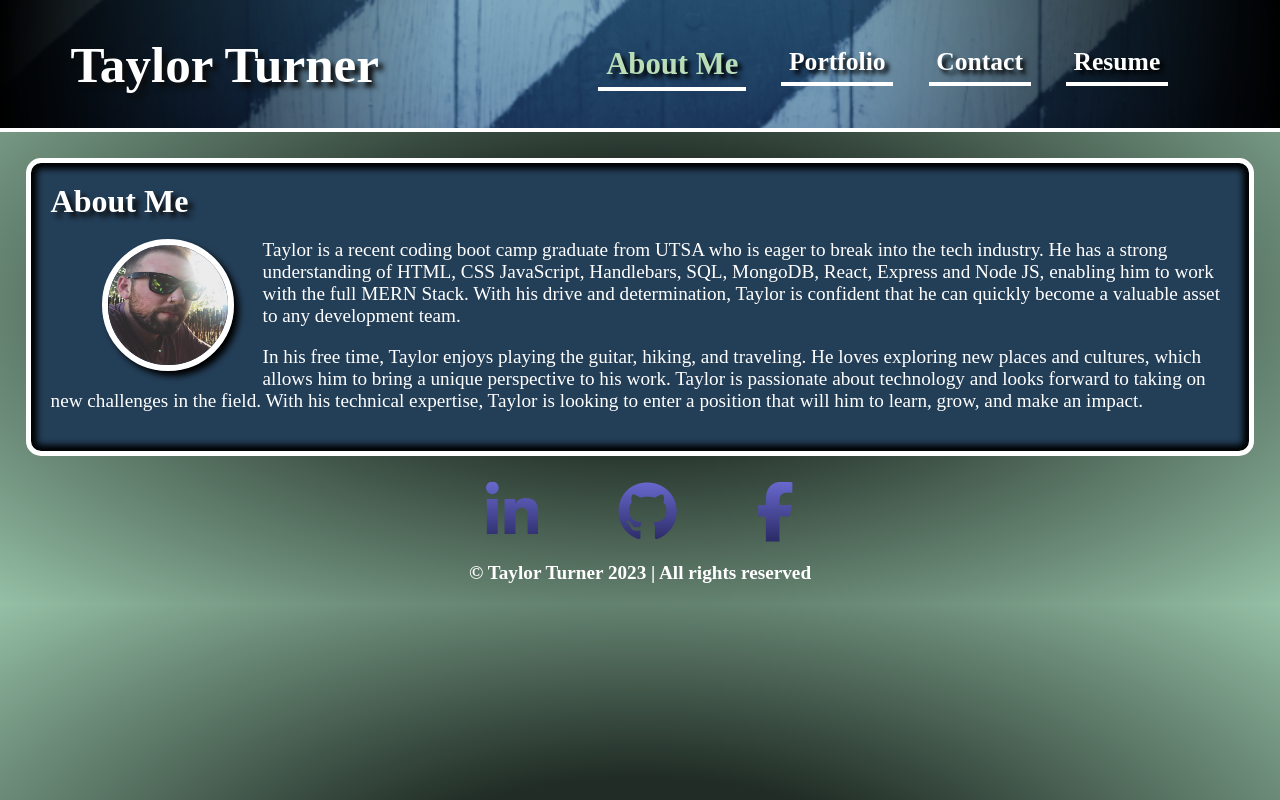
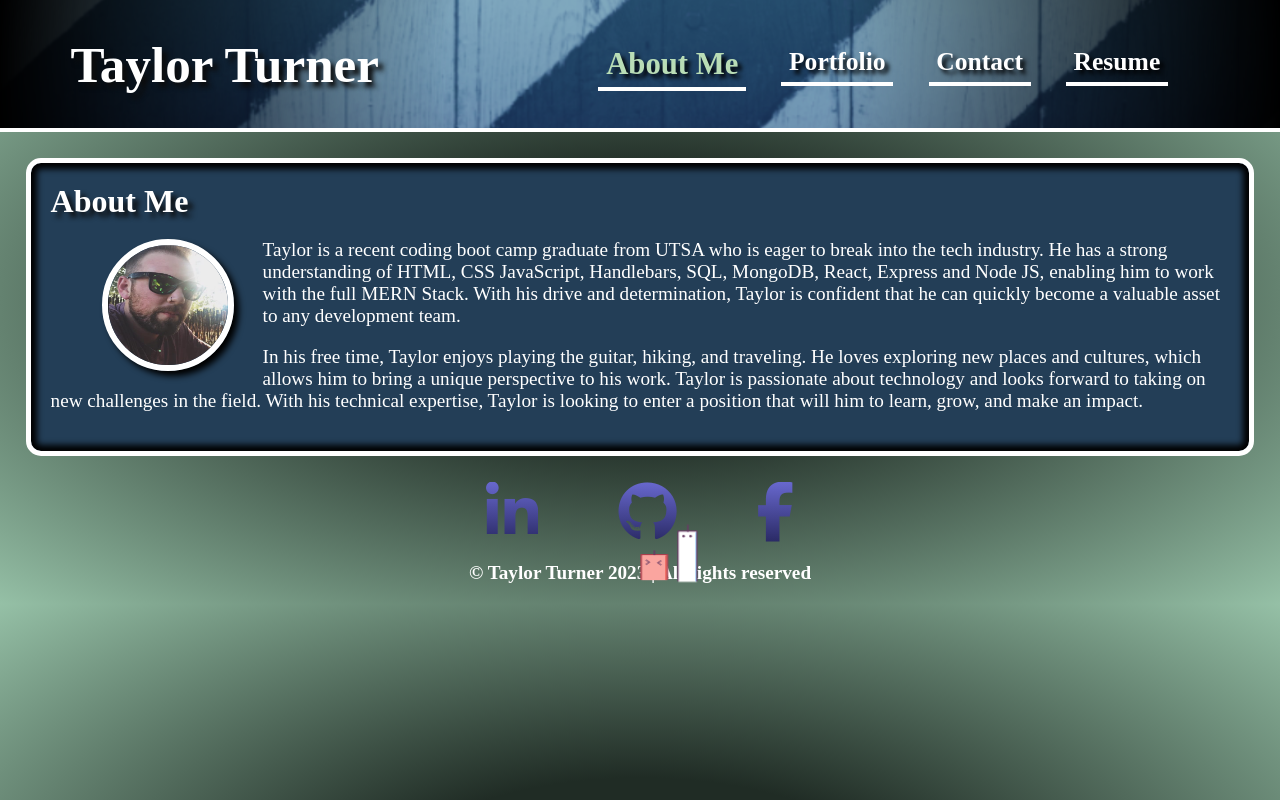
Before and after one commit to Bonee94/taylors-react-portfolio, a React (Create React App) app in the folder client/: page / in a window 1280 px wide. Built offline with nearby package versions, Linux system fonts and the light colour scheme.

Commit message:
Added candles component to footer

```diff
--- a/client/src/components/Footer.js
+++ b/client/src/components/Footer.js
@@ -1,5 +1,6 @@
 import React from "react";
 import "../styles/Footer.css";
+import LightDarkCandles from "./LightDarkCandles";
 
 function Footer({ currentPage, handlePageChange }) {
   let copy ='\u00a9';
@@ -25,6 +26,7 @@ function Footer({ currentPage, handlePageChange }) {
         >
           <i className="fa fa-facebook"></i>
         </a>
+        <LightDarkCandles/>
       </div>
       <h3>{copy} Taylor Turner 2023 | All rights reserved</h3>
     </footer>
```
